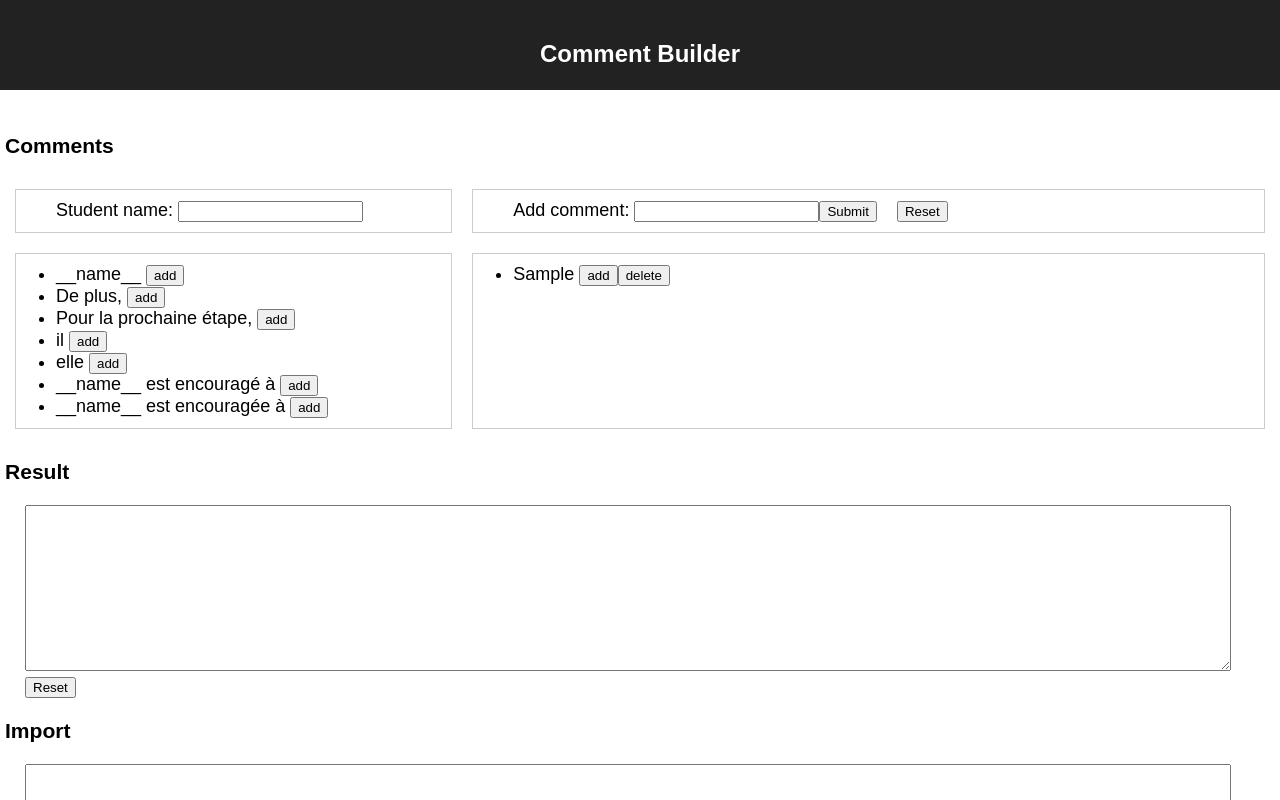
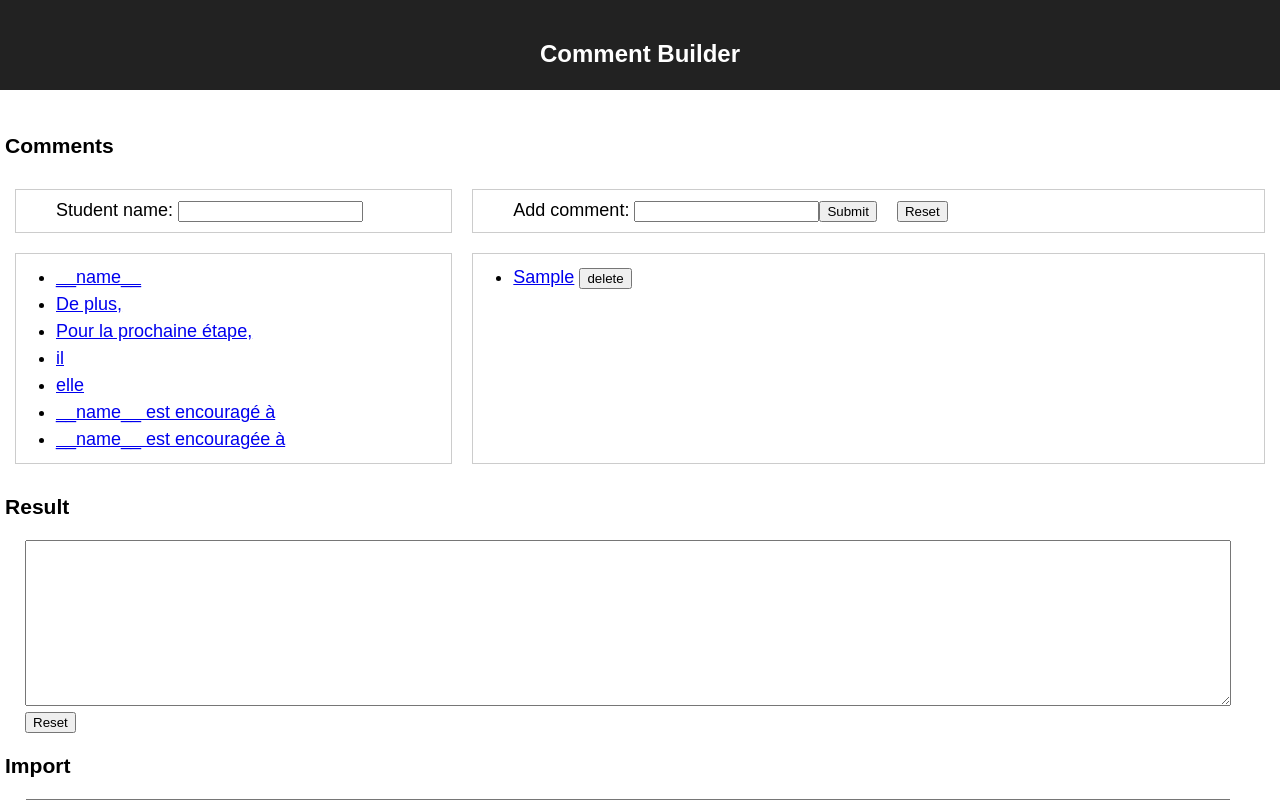
Before and after one commit to smably/comment-builder, a React (Create React App) app: page / in a window 1280 px wide. Both pictures are taken after typing "Sample" into the empty fields and a click on the input "Submit". Shown: the top 800 px of the page. Built offline with nearby package versions, Linux system fonts and the light colour scheme.

Commit message:
Use links instead of buttons

```diff
--- a/src/App.css
+++ b/src/App.css
@@ -39,3 +39,7 @@
   width: 1200px;
   height: 480px;
 }
+
+li {
+  line-height: 1.5;
+}
--- a/src/CommentBucketBuilder.js
+++ b/src/CommentBucketBuilder.js
@@ -106,8 +106,7 @@ class CommentBucketBuilder extends React.Component {
             {this.state.comments.map((comment, i) => {
               return (
                 <li key={`comment-${comment}`}>
-                  {comment}{' '}
-                  <button onClick={() => this.addToResult(comment)}>add</button>
+                  <a href="#" onClick={(event) => { this.addToResult(comment); event.preventDefault(); }}>{comment}</a>
                 </li>
               );
             })}
@@ -116,8 +115,7 @@ class CommentBucketBuilder extends React.Component {
             {this.state.customComments.map((comment, i) => {
               return (
                 <li key={`customComment-${comment}`}>
-                  {comment}{' '}
-                  <button onClick={() => this.addToResult(comment)}>add</button>
+                  <a href="#" onClick={(event) => { this.addToResult(comment); event.preventDefault(); }}>{comment}</a>{' '}
                   <button onClick={() => this.remove(comment)}>delete</button>
                 </li>
               );
```
